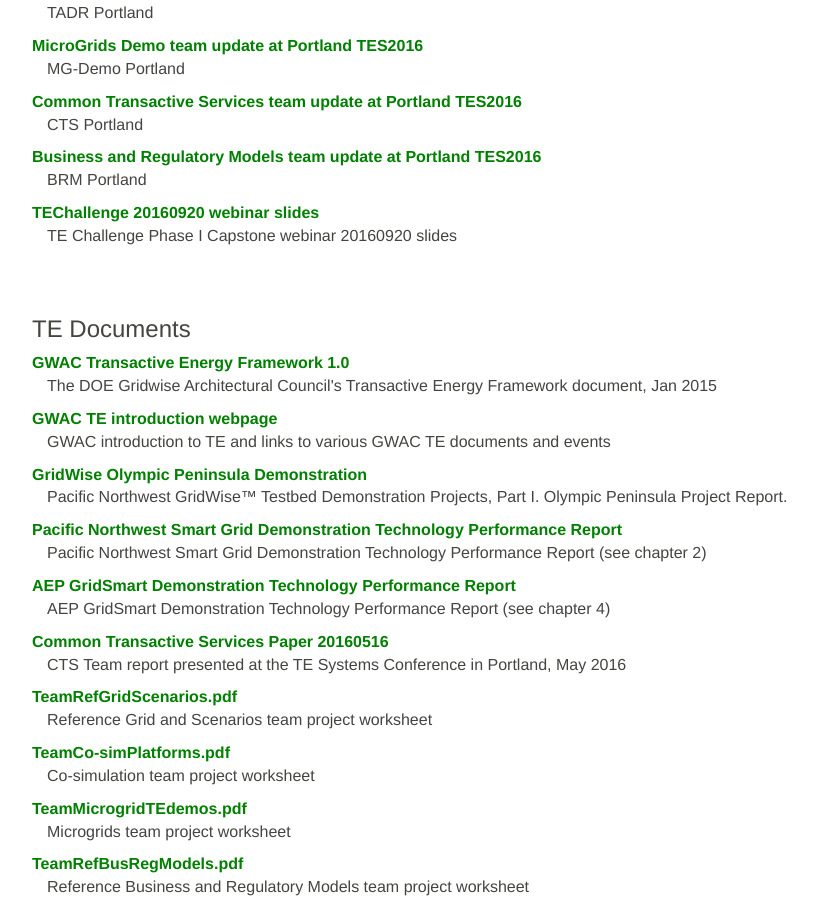
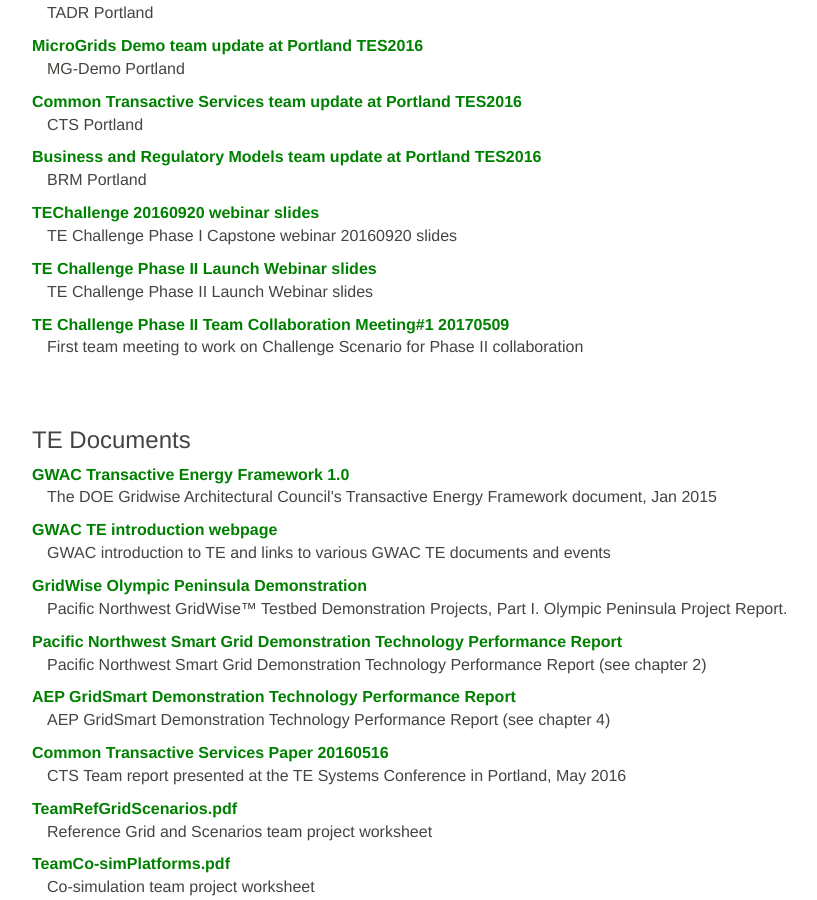
Before and after one commit to usnistgov/TEChallenge, a Jekyll site: the page built from library/index.md, in a window 1280 px wide and 900 px high, scrolled down 780 px. Shown: the whole window, without its empty margins (38-855 px from the left). Built offline with Jekyll 4.4.1, drawn with Linux system fonts in a browser that asks for light colours.

Commit message:
updated document.yml with Launch webinar slides and May 9 team meeting slides.

```diff
--- a/_data/documents.yml
+++ b/_data/documents.yml
@@ -333,3 +333,17 @@
   md5: 29c86b68fa3d546c478b2679e6300a59
   sha512: 3a652c5c26ef095d2df5afd36890e45e0dba6e4a04a5bc2fc04fd041baaa2c2998ad67790d38b5f56df17fb992aaff728c4d1beddd401510e28dbd86afd80ce2
   team:
+- name: "TE Challenge Phase II Launch Webinar slides"
+  description: "TE Challenge Phase II Launch Webinar slides"
+  category: "presentation"
+  url: https://s3.amazonaws.com/nist-sgcps/TEChallenge/Library/TECP2LaunchWebinar_slides20170420.pptx
+  md5: dbf61e1ef45b8a275c093afe2d426170
+  sha512: e5b68f76a49711f5a80bf01f6cbba0309644b97a9b26296ba3c32bba275bdcf6fe81f6c574f87ae5dc40e5a0755dbd75be537c02c5878c657f79bba079733a24
+  team:
+- name: "TE Challenge Phase II Team Collaboration Meeting#1 20170509"
+  description: "First team meeting to work on Challenge Scenario for Phase II collaboration"
+  category: "presentation"
+  url: https://s3.amazonaws.com/nist-sgcps/TEChallenge/Library/TECP2TeamCollab20170509.pptx
+  md5: b2a02b30cfbd5308e185b49f008fbca6
+  sha512: ae5a24c506bd797e5c29f7a5e0798b8f41b4f02efe1cac5ac8f5f1de8961f32a2ba62d324fc261e09aa9dc9c38f5f07e604bde17748df956f8ba6f1db84f27d0
+  team:
```
